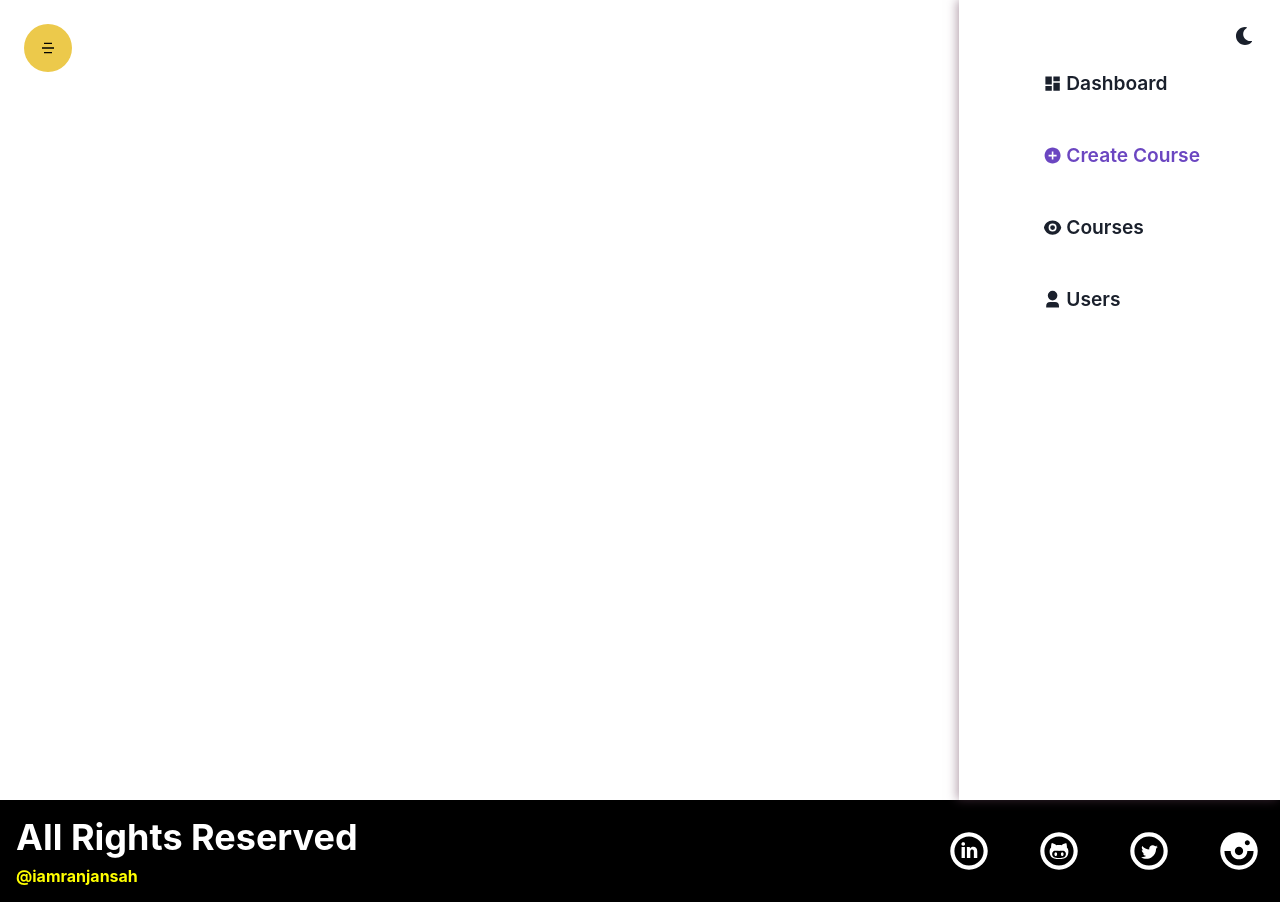
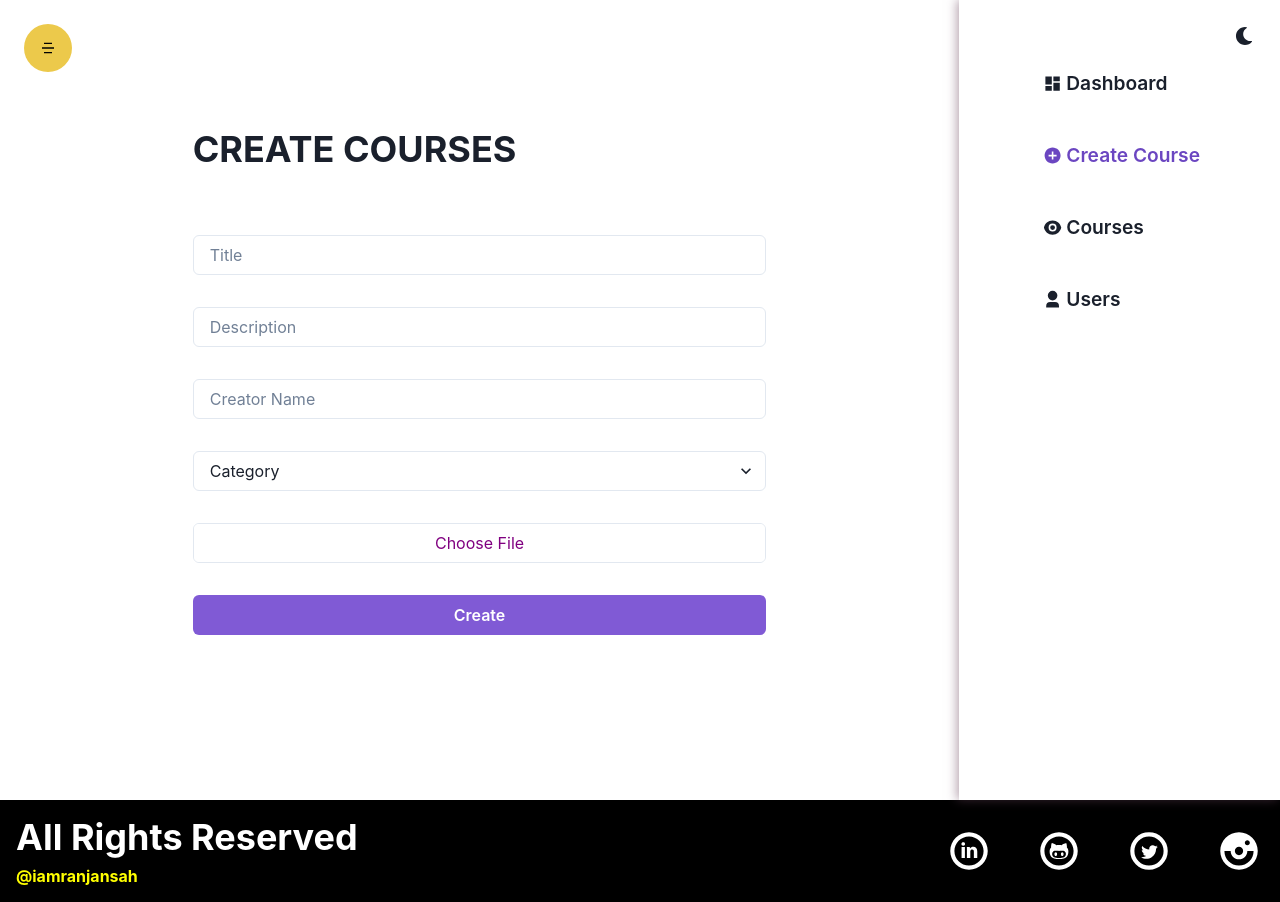
Before and after one commit to iamranjansah/TooD-V-, a React (Create React App) app: page /admin/createcourse in a window 1280 px wide. Built offline with nearby package versions, Linux system fonts and the light colour scheme.

Commit message:
Creating Course Form

```diff
--- a/src/components/Admin/CreateCourse/CreateCourse.jsx
+++ b/src/components/Admin/CreateCourse/CreateCourse.jsx
@@ -1,20 +1,135 @@
-import { Box, Grid } from '@chakra-ui/react';
-import React from 'react';
+import {
+  Box,
+  Button,
+  Container,
+  Grid,
+  Heading,
+  Image,
+  Input,
+  Select,
+  VStack,
+} from '@chakra-ui/react';
+import React, { useState } from 'react';
 import cursor from '../../../assets/images/cursor.png';
-import Sidebar from '../Sidebar'
+import Sidebar from '../Sidebar';
 
 const CreateCourse = () => {
+  const [title, setTitle] = useState('');
+  const [description, setDescription] = useState('');
+  const [createdBy, setCreateBy] = useState('');
+  const [category, setCategory] = useState('');
+  const [image, setImage] = useState('');
+  const [imagePrev, setImagePrev] = useState('');
+
+  const categories = [
+    'Web Development',
+    'Back-end Development',
+    'Full Stack Web Development',
+    'Android Development',
+    'Artificial Intelligence',
+    'Data Structure & Algorithm',
+    'Machine Learning',
+  ];
+
+const fileUploadCss = {
+    cursor: 'pointer',
+    marginLeft: '-5%',
+    width: '110%',
+    border: 'none',
+    height: '100%',
+    color: 'purple',
+    backgroundColor: 'white',
+  };
+
+  const changeImageHandler = e => {
+    const file = e.target.files[0];
+    const reader = new FileReader();
+    reader.readAsDataURL(file);
+    reader.onloadend = () => {
+      setImagePrev(reader.result);
+      setImage(file);
+    };
+  };
+
   return (
-    <Grid css={{
+    <Grid
+      css={{
         cursor: `url(${cursor}), default !important`,
-      }} minH={'100vh'} templateColumns={['1fr', '5fr 1fr']}>
+      }}
+      minH={'100vh'}
+      templateColumns={['1fr', '5fr 1fr']}
+    >
+      <Container py={'16'}>
+        <form>
+          <Heading
+            textTransform={'uppercase'}
+            children="Create Courses"
+            my={'16'}
+            textAlign={['center', 'left']}
+          />
+          <VStack m={'auto'} spacing={'8'}>
+            <Input
+              value={title}
+              onChange={e => setTitle(e.target.value)}
+              type="text"
+              focusBorderColor="Purple.300"
+              placeholder="Title"
+            />
 
-    <Box>
+            <Input
+              value={description}
+              onChange={e => setDescription(e.target.value)}
+              type="text"
+              focusBorderColor="Purple.300"
+              placeholder="Description"
+            />
 
-    </Box>
-    <Sidebar/>
+            <Input
+              value={createdBy}
+              onChange={e => setCreateBy(e.target.value)}
+              type="text"
+              focusBorderColor="Purple.300"
+              placeholder="Creator Name"
+            />
+
+            <Select
+              value={category}
+              onChange={e => setCategory(e.target.value)}
+              focusBorderColor="Purple.300"
+            >
+              <option value="" >Category</option>
+              {
+                categories.map((item, index)=>(
+                  <option key={index} value={item} >{item}</option>
+
+                ))
+              }
+            </Select>
+            <Input
+              accept="image/*"
+              required
+              id="chooseAvatar"
+              type="file"
+              focusBorderColor="Purple.300"
+              css={{'&::file-selector-button': fileUploadCss,}}
+              onChange={changeImageHandler}
+            />
+            {
+              imagePrev && (
+                <Image src={imagePrev} boxSize={'64'} objectFit={'contain'} />
+
+              )
+            }
+
+            <Button w={'full'} colorScheme='purple' type='submit' >
+              Create
+            </Button>
+          </VStack>
+        </form>
+      </Container>
+      <Sidebar />
     </Grid>
   );
 };
 
-export default CreateCourse
+export default CreateCourse;
```
